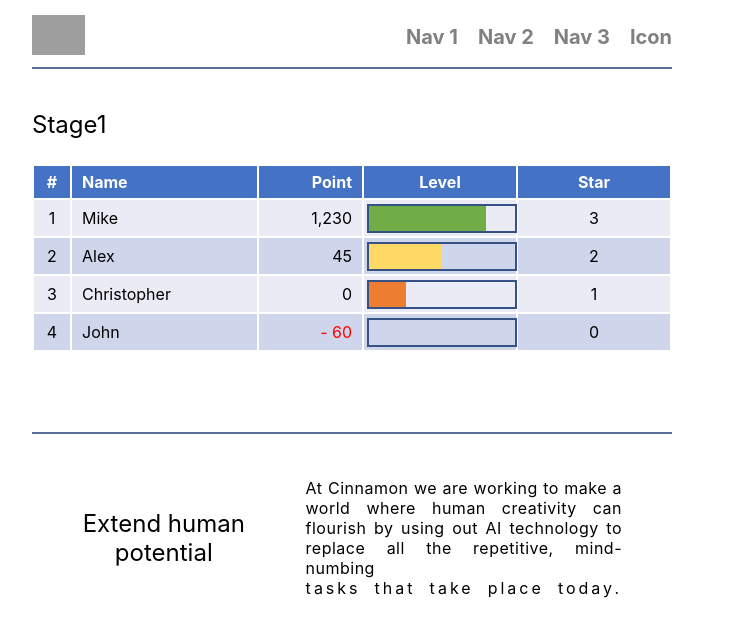
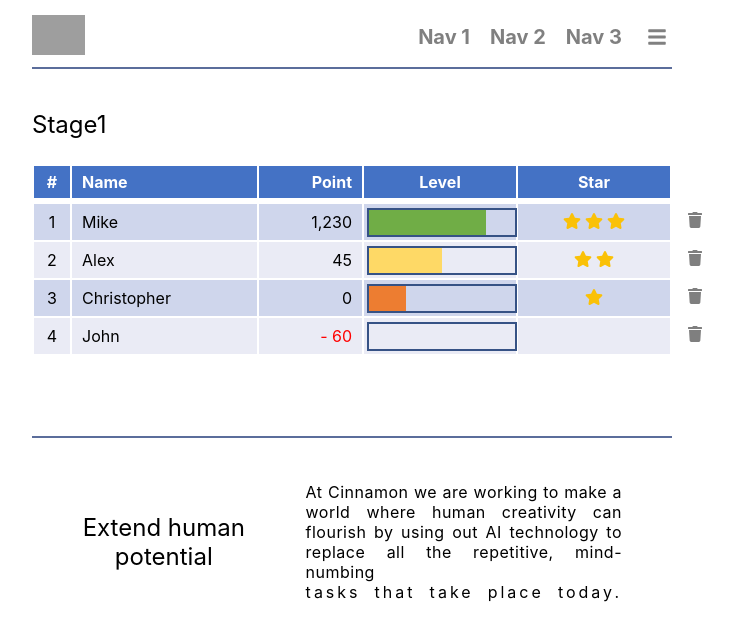
Before and after one commit to lamtronn/cinnamon-test, a React (Create React App) app: page / in a window 1280 px wide. Shown: the top 640 px of the page, without its empty margins (288-1021 px from the left). Built offline with nearby package versions, Linux system fonts and the light colour scheme; grey boxes are pictures that could not be loaded.

Commit message:
Add logic

```diff
--- a/src/components/Navigation/Navigation.js
+++ b/src/components/Navigation/Navigation.js
@@ -1,7 +1,7 @@
 import React from 'react';
 //import { Test } from './Navigation.styles';
 import { FontAwesomeIcon } from '@fortawesome/react-fontawesome';
-
+import { faBars } from '@fortawesome/free-solid-svg-icons';
 import Logo from './images/logo.png';
 import './Navigation.css';
 
@@ -14,11 +14,17 @@ const Navigation = () => (
 					<li>Nav 1</li>
 					<li>Nav 2</li>
 					<li>Nav 3</li>
-					<li>Icon</li>
+					<li>
+						<FontAwesomeIcon
+							className="star"
+							icon={faBars}
+							style={{ width: '30px' }}
+						/>
+					</li>
 				</ul>
 			</div>
 		</div>
-    <hr/>
+		<hr />
 	</div>
 );
 
--- /dev/null
+++ b/src/components/Table/Star/Star.js
@@ -0,0 +1,30 @@
+import React, { PureComponent } from 'react';
+
+import { FontAwesomeIcon } from '@fortawesome/react-fontawesome';
+import { faStar } from '@fortawesome/free-solid-svg-icons';
+
+class Star extends PureComponent {
+	constructor(props) {
+		super(props);
+
+		this.state = {
+			point: null,
+		};
+  }
+
+	render() {
+    let stars = [];
+for (var i = 0; i < this.props.star; i++) {
+  stars.push(<FontAwesomeIcon className='star' icon={faStar} style={{color: "#fac107", margin: '2px'}}/>);
+}
+		return (
+			<div
+				className="star-wrapper"
+			>
+			{stars}
+			</div>
+		);
+	}
+}
+
+export default Star;
--- a/src/components/Table/Table.css
+++ b/src/components/Table/Table.css
@@ -3,7 +3,7 @@
   margin-bottom: 80px;
 }
 
-.table-wrapper .table-container .table-header p {
+.table-wrapper .table-container .table-title p {
   font-size: 24px;
   line-height: 30px;
 }
@@ -51,6 +51,24 @@
   padding: 0 10px 0 10px;
 }
 
+.table-wrapper .table-container .table-column-star {
+  position: relative;
+}
+
+.table-wrapper .table-container .table-column-delete {
+  left: 170px;
+  -webkit-transform: translateY(-140%);
+          transform: translateY(-140%);
+  top: 50%;
+  position: absolute;
+}
+
+.table-wrapper br {
+  display: block;
+  content: '';
+  margin-top: 2px;
+}
+
 .table-wrapper hr {
   border: 0.5px solid #5b6d9b;
 }
--- a/src/components/Table/Table.js
+++ b/src/components/Table/Table.js
@@ -1,6 +1,10 @@
 import React, { Component } from 'react';
 import Point from './Point/Point';
 import Level from './Level/Level';
+import Star from './Star/Star';
+
+import { FontAwesomeIcon } from '@fortawesome/react-fontawesome';
+import { faTrash } from '@fortawesome/free-solid-svg-icons';
 
 import './Table.css';
 class Table extends Component {
@@ -8,63 +12,105 @@ class Table extends Component {
 		super(props);
 
 		this.state = {
-      users : [{
+			users: [
+				{
 					id: 1,
 					name: 'Mike',
 					point: 1230,
 					level: 80,
-        star: 3
+					star: 3,
 				},
 				{
 					id: 2,
 					name: 'Alex',
 					point: 45,
 					level: 50,
-        star: 2
+					star: 2,
 				},
 				{
 					id: 3,
 					name: 'Christopher',
 					point: 0,
 					level: 25,
-        star: 1
+					star: 1,
 				},
 				{
 					id: 4,
 					name: 'John',
 					point: -60,
 					level: 0,
-        star: 0
-      }],
+					star: 0,
+				},
+			],
 			onEdit: false,
 		};
 	}
 
+	onDeleteUser = (id) => {
+    let { users } = this.state;
+    let index = this.findIndex(id)
+    console.log(users);
+		if (users !== undefined) {
+			users.splice(index, 1);
+			this.setState({ users: users });
+		}
+  };
+
+  findIndex = (id) => {
+    let {users} = this.state;
+    let result = -1;
+    users.forEach((user, index) => {
+        if (user.id === id) {
+            result = index;
+        }
+    });
+    return result;
+}
+
 	render() {
-    let userList = this.state.users.map((user, index) =>  {
-      return (<tr>
+		let userList = this.state.users.map((user, index) => {
+			return (
+				<tr>
 					<td className="table-column-small">{user.id}</td>
 					<td className="table-align-left">{user.name}</td>
-        <td className="table-align-right" ><Point point={user.point}/></td>
-        <td><Level level={user.level}/></td>
-        <td>{user.star}</td>
-      </tr>)
+					<td className="table-align-right">
+						<Point point={user.point} />
+					</td>
+					<td>
+						<Level level={user.level} />
+					</td>
+					<td className="table-column-star">
+						<Star star={user.star} />
+						<p className="table-column-delete">
+							<FontAwesomeIcon
+								onClick={() => this.onDeleteUser(user.id)}
+								className="star"
+								icon={faTrash}
+								style={{ color: '#7f7f7f' }}
+							/>
+						</p>
+					</td>
+				</tr>
+			);
     });
+
 		return (
 			<div className="table-wrapper">
 				<div className="table-container">
-					<div className="table-header">
+					<div className="table-title">
 						<p>Stage1</p>
 					</div>
 					<div className="table">
 						<table>
-							<tr>
+							<tr className="table-header">
 								<th className="table-column-small">#</th>
 								<th className="table-align-left">Name</th>
 								<th className="table-align-right">Point</th>
 								<th className="table-column-big">Level</th>
 								<th className="table-column-big">Star</th>
+								{/* <th className="table-column-delete"></th> */}
 							</tr>
+							<br />
 							{userList}
 						</table>
 					</div>
--- a/src/components/Table/Table.scss
+++ b/src/components/Table/Table.scss
@@ -2,7 +2,7 @@
 	.table-container {
 		margin-top: 50px;
 		margin-bottom: 80px;
-		.table-header {
+		.table-title {
 			p {
 				font-size: 24px;
 				line-height: 30px;
@@ -43,6 +43,26 @@
 			text-align: right;
 			padding: 0 10px 0 10px;
 		}
+		// .table-column-delele {
+		// 	right: -5px;
+		//   width: 30px;
+		// 	position: relative;
+		// }
+		.table-column-star {
+			position: relative;
+		}
+		.table-column-delete {
+			left: 170px;
+      -ms-transform: translateY(-140%);
+      transform: translateY(-140%);
+			top: 50%;
+			position: absolute;
+		}
+	}
+	br {
+		display: block;
+		content: '';
+		margin-top: 2px;
 	}
 	hr {
 		border: 0.5px solid #5b6d9b;
```
Also changed, not shown: src/components/Table/Star/Star.scss (added), 1 other file (tests, documents, lock files or other folders). Lines whose indentation alone changed are shown as unchanged.
